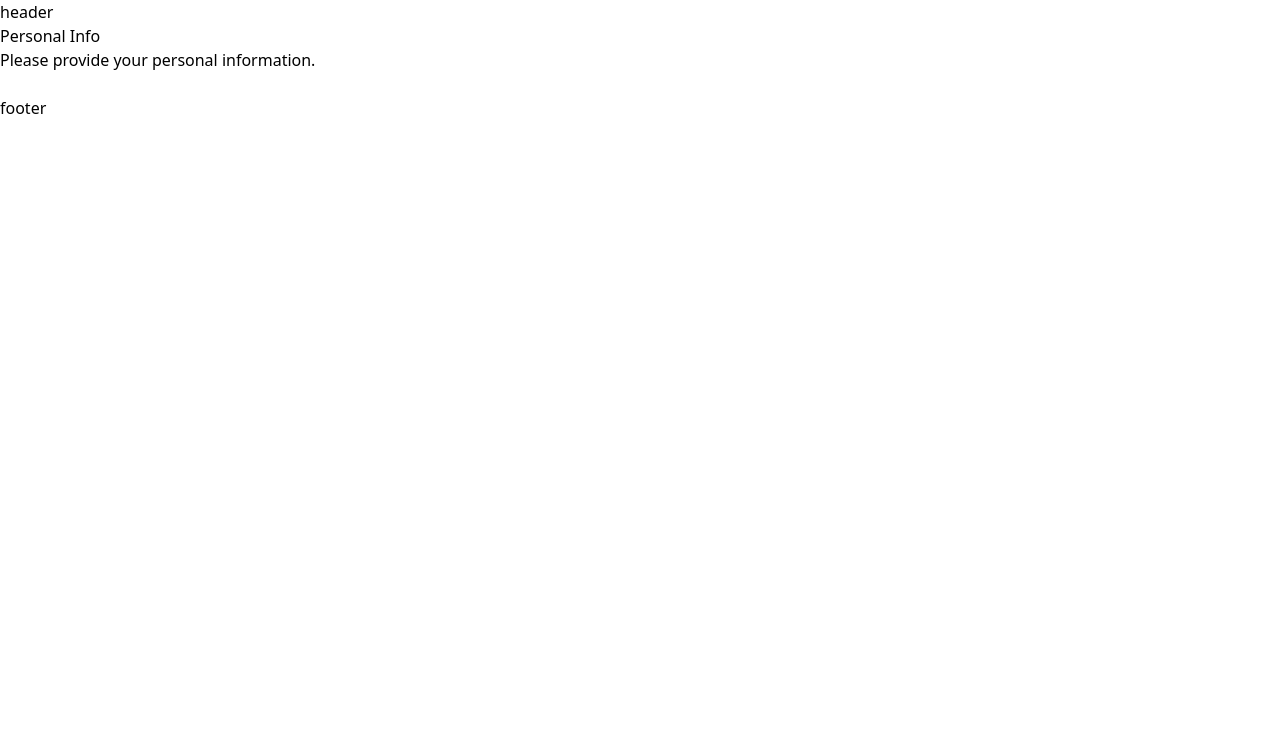
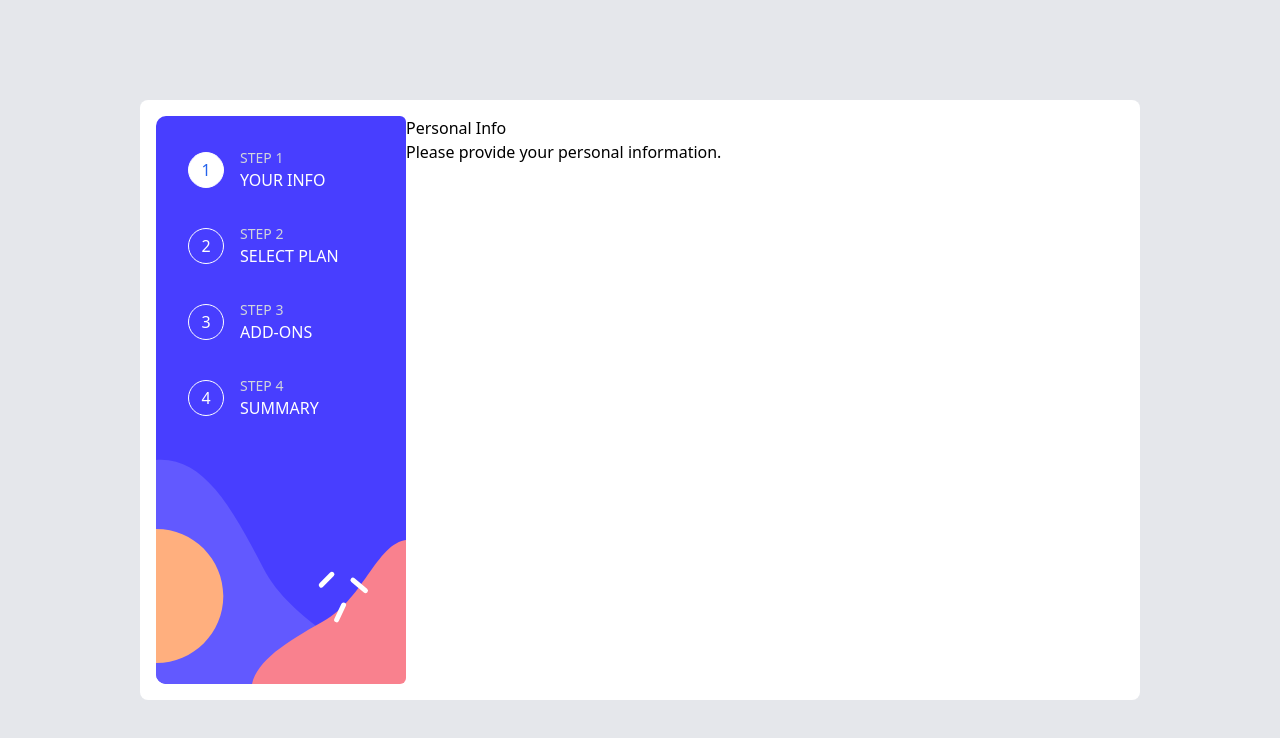
Before and after one commit to RyanBProg/multi-step-form, a React (Vite) app: page / in a window 1280 px wide. Shown: the top 738 px of the page. Built offline with nearby package versions, Linux system fonts and the light colour scheme.

Commit message:
basic form layout and form step sidebar complete

```diff
--- a/src/App.tsx
+++ b/src/App.tsx
@@ -1,10 +1,22 @@
+import { useState } from "react";
+import FormStep from "./components/FormStep";
+
 function App() {
+  const [currentStep, setCurrentStep] = useState(1);
+
   return (
-    <>
-      <header>header</header>
-      <main>
-        <form>
-          <div></div>
+    <main className="h-screen bg-gray-200 md:px-2 md:pt-[100px]">
+      <form className="max-w-[1000px] h-screen flex flex-col bg-white md:mx-auto md:flex-row md:h-[600px] md:p-4 md:rounded-lg">
+        <div className="flex justify-center items-start pt-8 gap-6 bg-sidebarMobile bg-cover bg-no-repeat h-44 md:bg-sidebarDesktop md:justify-start md:flex-col md:h-full md:w-[250px] md:rounded-md md:pl-8 md:gap-8">
+          <FormStep stepNo={1} stepName="Your Info" currentStep={currentStep} />
+          <FormStep
+            stepNo={2}
+            stepName="Select Plan"
+            currentStep={currentStep}
+          />
+          <FormStep stepNo={3} stepName="Add-ons" currentStep={currentStep} />
+          <FormStep stepNo={4} stepName="Summary" currentStep={currentStep} />
+        </div>
         <div>
           <div>
             <h1>Personal Info</h1>
@@ -16,8 +28,6 @@
         </div>
       </form>
     </main>
-      <footer>footer</footer>
-    </>
   );
 }
 
--- /dev/null
+++ b/src/components/FormStep.tsx
@@ -0,0 +1,30 @@
+type Props = {
+  stepNo: number;
+  stepName: string;
+  currentStep: number;
+};
+
+export default function FormStep({ stepNo, stepName, currentStep }: Props) {
+  return (
+    <div className="flex items-center gap-4">
+      <div
+        className={`${stepNo === currentStep ? "bg-white" : "bg-transparent"}
+        h-[36px] w-[36px] rounded-full border border-white flex justify-center items-center`}>
+        <span
+          className={`${
+            stepNo === currentStep ? "text-blue-600" : "text-white"
+          }`}>
+          {stepNo}
+        </span>
+      </div>
+      <div className="hidden md:flex md:flex-col">
+        <p className="hidden text-sm uppercase text-gray-300 md:inline">
+          Step {stepNo}
+        </p>
+        <p className="hidden text-base uppercase text-white md:inline">
+          {stepName}
+        </p>
+      </div>
+    </div>
+  );
+}
```
Lines whose indentation alone changed are shown as unchanged.
